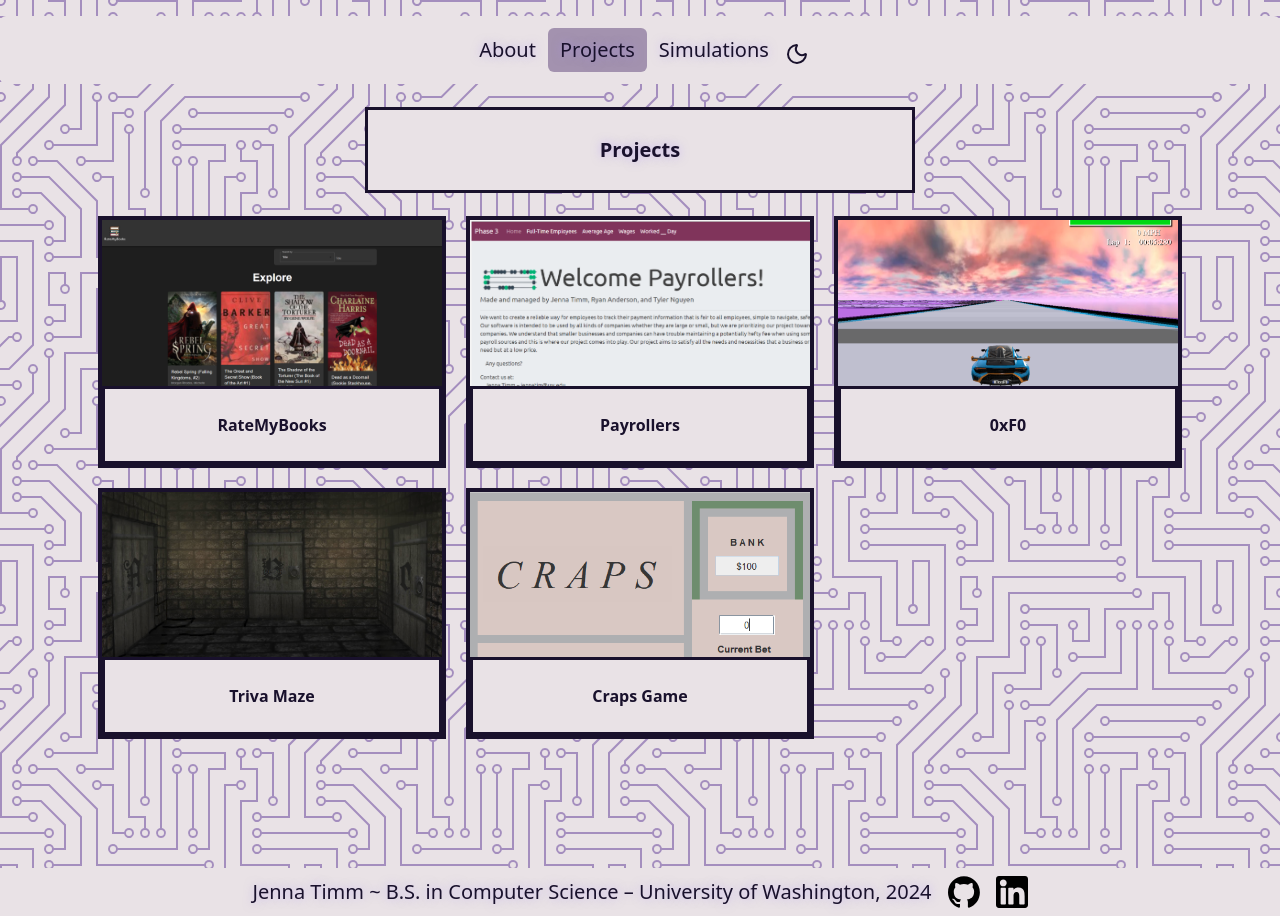
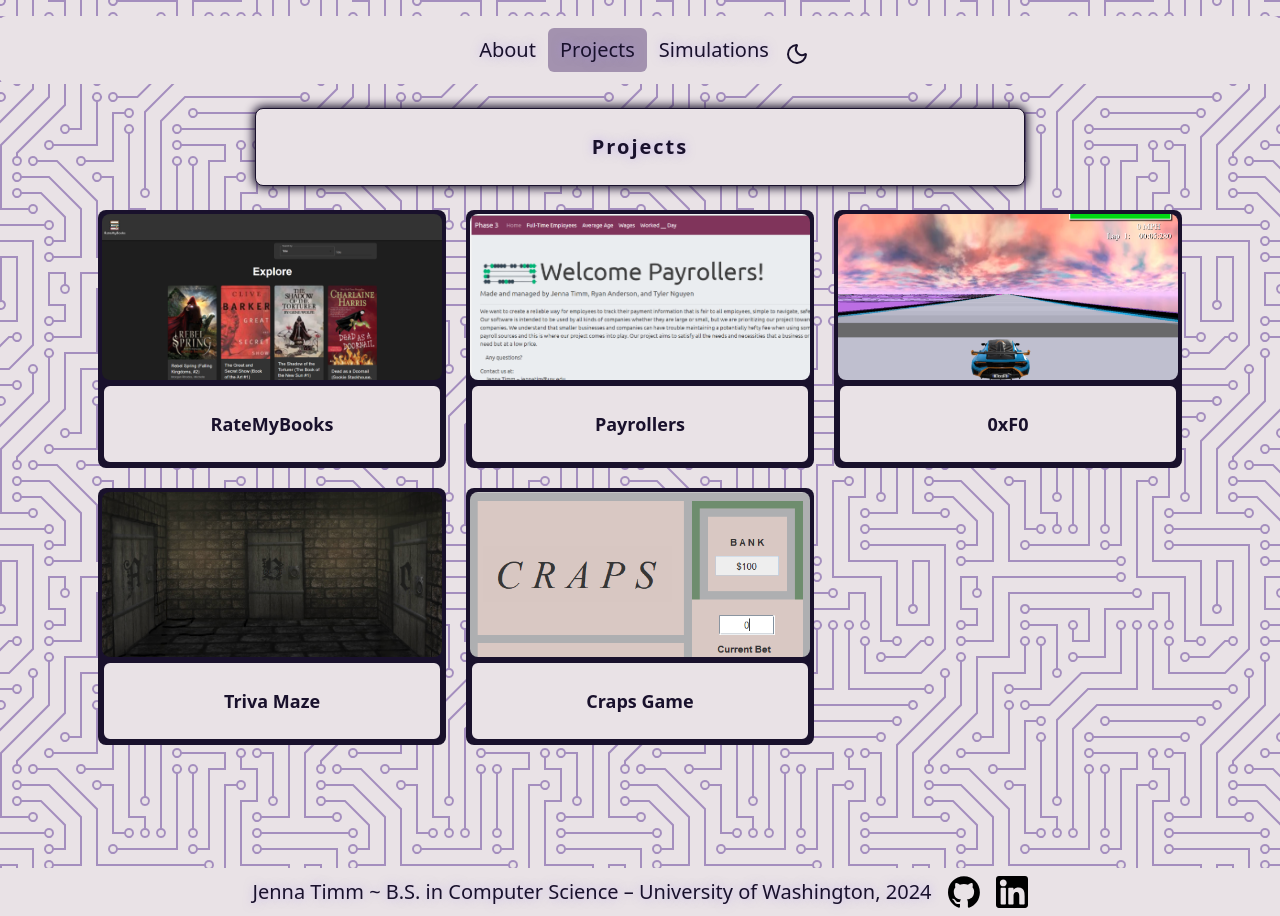
Before and after one commit to jennatimm/myPortfolio, a React (Vite) app: page /Projects in a window 1280 px wide. Built offline with nearby package versions, Linux system fonts and the light colour scheme.

Commit message:
Worked on the Craps Project Page. Layout complete, still needs to be cleaned up

```diff
--- /dev/null
+++ b/src/components/Banner.jsx
@@ -0,0 +1,11 @@
+export function Banner({ text, image}) {
+    return (
+        <div style={{ backgroundImage: `url(${image})`}}
+        className="w-screen absolute top-0 text-base md:text-xl w-full text-glow font-bold">
+            <div className="bg-background/50 p-30">
+              { text }
+            </div>
+
+        </div>
+    );
+};
--- /dev/null
+++ b/src/components/Header.jsx
@@ -0,0 +1,8 @@
+export function Header({ text }) {
+    return (
+        <div className="bg-(--background) rounded-lg text-base md:text-xl w-7/10 p-6 m-4 tracking-widest
+        border-solid text-glow border-solid border-1 font-bold shadow-[0_0_10px_2px_var(--toggle)]">
+            { text }
+        </div>
+    );
+};
--- /dev/null
+++ b/src/components/ImgTextCard.jsx
@@ -0,0 +1,12 @@
+import { TextBox } from "./TextBox";
+import { Header } from "./Header";
+export function ImgTextCard( {title, text, text2, text3, image, imgFirst} ) {
+    return (<div className="flex flex-col justify-center items-center md:flex-row gap-4 p-4">
+        { imgFirst && <img className="rounded-lg object-contain max-h-96 border-2" src={ image } /> }
+        <div className="flex flex-col justify-center items-center">
+            <Header text={ title }/>
+            <TextBox text={ text } text2={ text2 } text3={ text3 }/>
+        </div>
+        { !imgFirst && <img className="rounded-lg object-contain max-w-96 border-2" src={ image } />}
+    </div>);
+};
--- a/src/components/NavBar.jsx
+++ b/src/components/NavBar.jsx
@@ -1,11 +1,14 @@
 import { NavLink } from "react-router-dom";
 import { ThemeToggle } from "../components/ThemeToggle";
+import { useLocation } from "react-router-dom";
 
 export const NavBar = () => {
+    const location = useLocation();
+    const isProjectPage = location.pathname.startsWith("/Projects/");
     return (
-        <nav className="navbar text-glow caret-transparent text-sm md:text-xl
-        text-(--toggle) bg-(--background) z-10">
-            <div className="flex justify-center my-0 md:my-1">
+        <nav   className={`navbar text-glow caret-transparent text-sm md:text-xl
+        text-(--toggle) z-10 ${isProjectPage ? "bg-transparent" : "bg-background"}`}>
+            <div className={`flex my-0 md:my-1 ${isProjectPage ? "justify-end" : "justify-center" }`}>
             <NavLink to="/" end> About </NavLink>
             <NavLink to="/Projects" end> Projects </NavLink>
             <NavLink to="/Simulations" end> Simulations </NavLink>
--- a/src/components/ProjectCard.jsx
+++ b/src/components/ProjectCard.jsx
@@ -1,8 +1,8 @@
 import { TextBox } from "../components/TextBox";
 export function ProjectCard ({ image, title, route }) {
     return (
-        <a className="max-w-lg p-1 bg-(--secondary) hover:scale-110" href={route}>
-            <img src={ image } />
+        <a className="max-w-lg p-1 bg-(--secondary) hover:scale-110 rounded-lg" href={route}>
+            <img className="rounded-lg" src={ image } />
             <TextBox text={ title }/>
         </a>
     );
--- a/src/components/TextBox.jsx
+++ b/src/components/TextBox.jsx
@@ -1,8 +1,10 @@
-export function TextBox({ text}) {
+export function TextBox({ text, text2, text3}) {
     return (
-        <div className="bg-(--background) p-6 max-w-3xl font-semibold
-        md:whitespace-pre-line border-3 ">
-            {text}
+        <div className="bg-(--background) p-6 mt-1 max-w-3xl font-semibold rounded-lg
+        border-2 text-basic md:text-lg">
+            <p>{ text }</p>
+            {text2 && <p className="pt-3">{ text2 }</p>}
+            {text3 && <p className="pt-3">{ text3 }</p>}
         </div>
     );
 };
--- a/src/index.css
+++ b/src/index.css
@@ -5,8 +5,6 @@
 
   --color-primary: var(--primary);
   --color-primary-foreground: var(--primary-foreground);
-
-
 }
 
 @layer base {
@@ -44,6 +42,7 @@
     padding: 0.5rem 0.75rem;
     border-radius: 0.375rem;
     transition: color 0.3s, background-color 0.3s;
+    background-color: var(--background);
   }
   .navbar a.active {
     background-color: var(--tertiary);
@@ -53,15 +52,6 @@
     color: var(--background);
   }
 
-  .heading {
-    width: 50%;
-    background-color: var(--background);
-    font-size: 20px;
-    font-weight: bold;
-    padding: 25px;
-    margin: 15px;
-    border: 3px solid var(--toggle);
-  }
   .page {
     display: flex;
     flex-direction: column;
--- a/src/pages/Projects.jsx
+++ b/src/pages/Projects.jsx
@@ -1,4 +1,5 @@
 import {ProjectCard} from "../components/ProjectCard"
+import { Header } from "../components/Header"
 import crapProject from '../media/craps/profile.png'
 import rateProject from '../media/ratemybooks/profile.png'
 import trivaProject from '../media/trivamaze/profile.png'
@@ -8,7 +9,7 @@ import payrollersProject from '../media/payrollers/profile.png'
 export const Projects = () => {
   return (
     <div className="page">
-      <h1 className="heading text-glow">Projects</h1>
+      <Header text="Projects"/>
       <div className="grid grid-cols-1 sm:grid-cols-2
       md:grid-cols-3 justify-items-center gap-5 m-2">
         <ProjectCard image={rateProject} title="RateMyBooks" route="Projects/BooksProject"/>
--- a/src/pages/Simulations.jsx
+++ b/src/pages/Simulations.jsx
@@ -1,3 +1,6 @@
+import { Header } from "../components/Header";
 export const Simulations = () => {
-    return <div className="heading text-glow">Simulations</div>
+    return (
+        <Header text="Simulations"/>
+    );
 };
--- a/src/pages/projects/crapsGame.jsx
+++ b/src/pages/projects/crapsGame.jsx
@@ -1,6 +1,53 @@
+import { ImgTextCard } from "../../components/ImgTextCard"
+import { Banner } from "../../components/Banner";
 import { TextBox } from "../../components/TextBox";
+import { Header } from "../../components/Header";
+import image1 from '../../media/craps/colorchange.gif';
+import image2 from '../../media/craps/gameplayonly.gif';
+import image3 from '../../media/craps/profile.png';
 export const CrapsGame = () => {
-    return (
-        <TextBox text="hi"/>
-    );
+    return (<div className="page">
+        <Banner text="CRAPS GAME" image={image3}/>
+        <div className="page relative top-20 z-5">
+            <ImgTextCard title="Overview"
+            text="We were given complete creative freedom with the project, aside from
+            the core gameplay requirements. Our instructor encouraged us to keep things
+            simple, as this was our first GUI project, and we had about three weeks to
+            complete it."
+            text2="This was my first independent project in school where I wasn’t given
+            any starter code, only a structural guideline to follow. The assignment
+            introduced the Model-View-Controller (MVC) architecture pattern, which I was
+            expected to implement fully on my own. The task was to build a functional
+            version of the casino game Craps using Java Swing. It was also my first exposure
+            to creating a graphical user interface (GUI), and I was genuinely excited to dive in."
+            image={image1} imgFirst={true}/>
+
+            <Header text="Creative Direction & Structure:"/>
+            <TextBox
+            text="With no starter code provided, I embraced the opportunity to explore my own
+            creative direction. While others might have been driven by the predefined extra credit
+            opportunities, I chose to focus on design features that interested me personally and
+            challenged my understanding of the application structure. Which I found pushed me to
+            think more deeply about how to organize and structure the program. I implemented the full
+            MVC pattern myself, creating separate classes for the model, view, controller, utility
+            functions, and testing. In total, the project included six classes: one for each component
+            plus two utility helpers."
+            text2="One of the more difficult aspects was fully separating the view and controller, as
+            most of our previous assignments had combined the two. Later, our instructor explained that
+            in smaller projects, the controller often just initializes the GUI, validating the simpler
+            structure I had adopted."/>
+
+            <ImgTextCard title="Discovering a Passion for Frontend Development:"
+            text="Before this assignment, frontend development wasn’t something I gravitated toward since
+            I saw it as mostly visual. It was not something I thought would be challenging or rewarding.
+            But once I started this project, I realized how much thought goes into designing something
+            intuitive and user-friendly. It was a challenge to guess all the different ways someone might
+            experience or interact with my game. It pushed me to think critically about design decisions
+            and build a more robust, thoughtful application. When my next project involved a GUI, I
+            immediately volunteered. I even took the initiative to self teach myself JavaFX so I could
+            continue growing in this space."
+            image={image2} imgFirst={false}/>
+        </div>
+
+    </div>);
 };
```
Also changed, not shown: src/pages/About.jsx (+11 -15 lines), src/components/Card.jsx (deleted).
